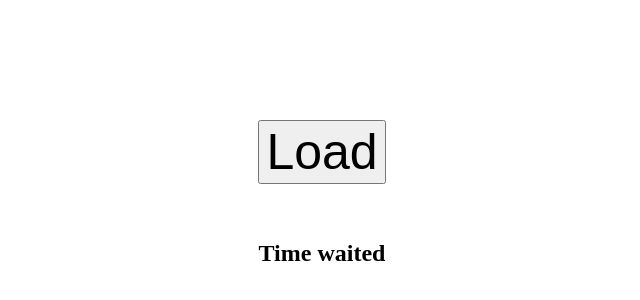
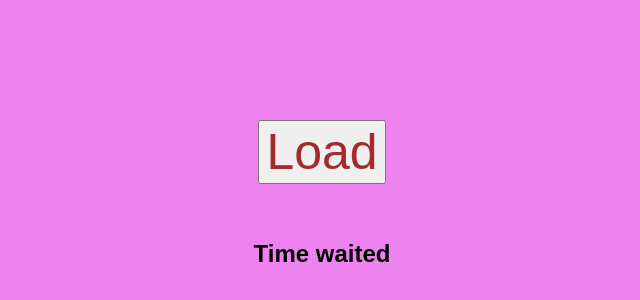
Before and after one commit to KBKracker/Catch, a plain HTML site: page index.html in a window 1280 px wide. Shown: the part 104-404 px from the top of the page, without its empty margins (318-958 px from the left). Drawn offline with nearby package versions, Linux system fonts and the light colour scheme.

Commit message:
Update style.css

```diff
--- a/style.css
+++ b/style.css
@@ -1,5 +1,13 @@
-body{
-	background-color:white;
+body {
+	background-color: violet;
+	font-family: sans-serif;
+	font-color:green;
+	font-size: 59px
+	text-align: center;
+}
+button {
+	font-size: 58px;
+	color:brown;
 }
 h1 {
 	color:blue;
```
